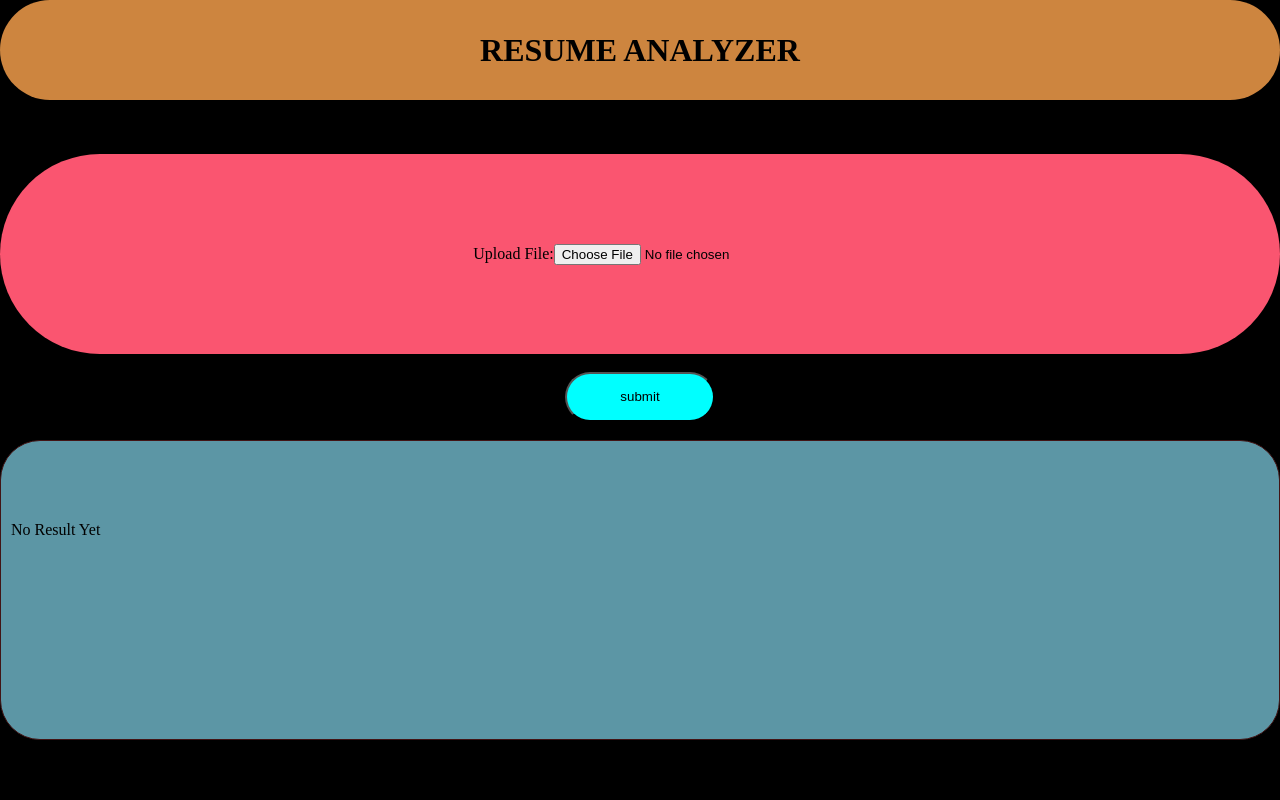
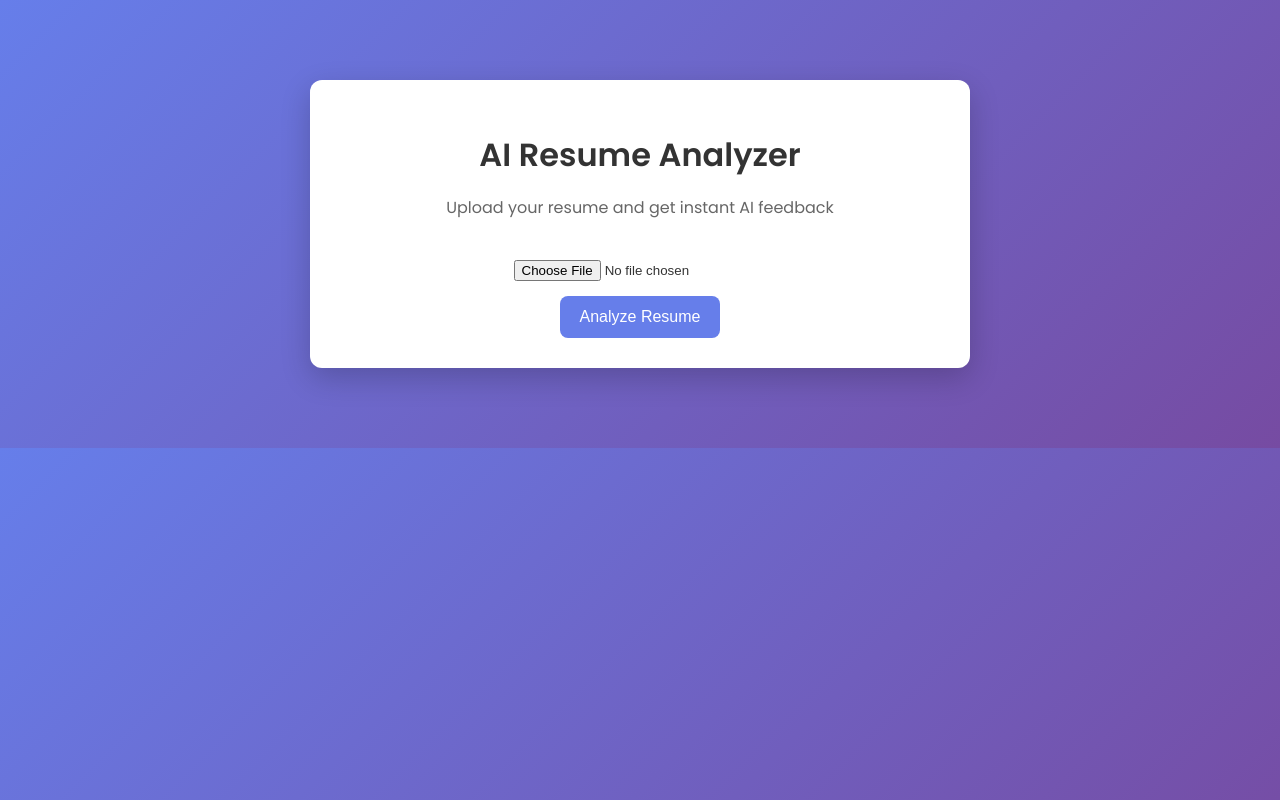
Before and after one commit to sanjaypoojary56-art/Project_1, a Flask app: page / in a window 1280 px wide. Run offline with Flask 3, Linux system fonts and the light colour scheme.

Commit message:
Update index.html

```diff
--- a/templates/index.html
+++ b/templates/index.html
@@ -1,112 +1,100 @@
 <!DOCTYPE html>
 <html lang="en">
 <head>
-    <meta charset="UTF-8">
-    <meta name="viewport" content="width=device-width, initial-scale=1.0">
-    <title>Document</title>
-    <style>
-        body
-        {
-            margin: 0;
-            padding: 0;
-            overflow-x: hidden;
-            background-color: black;
-            align-items: center;
-            display: block;
-            align-items: center;
+<meta charset="UTF-8">
+<title>AI Resume Analyzer</title>
 
-        }
-        .title1
-        {
-           width: divice-width;
-           height: 100px;
-           border-radius: 350px;
-           background-color: peru;
-           align-items: center;
-           text-align: center;
-           display: flex;
-           justify-content: center;
+<link href="https://fonts.googleapis.com/css2?family=Poppins:wght@300;400;600&display=swap" rel="stylesheet">
 
-        }
-        .in
-        {
-            align-items: center;
-            width: divice-width;
-           height: 200px;
-           border-radius: 350px;
-           background-color: rgb(250, 85, 112);
-           text-align: center;
-           display: flex;
-           justify-content: center;
-        }
-        .label
-        {
-            width: 50px;
-           height: 40px;
-           border-radius: 30px;
-        }
+<style>
+body {
+    font-family: 'Poppins', sans-serif;
+    background: linear-gradient(135deg, #667eea, #764ba2);
+    margin: 0;
+    color: #333;
+}
 
-        .mybt
-        {
-            text-align: center;
-             width: 150px;
-           height: 50px;
-           border-radius: 30px;
-           display: flex;
-           justify-self: center;
-           justify-content: center;
-           cursor: pointer;
-           padding: 15px;
-           background-color: aqua;
-        }
-        .out{
-           width: device-width;          /* IMPORTANT: use viewport width */
-    max-width: 9000px;
-    height: 300px;
-    border-radius: 40px;
-            background: #5c96a5;
-    padding: 10px;
-    border: 1px solid #421414;
+.container {
+    max-width: 600px;
+    margin: 80px auto;
+    background: white;
+    padding: 30px;
+    border-radius: 12px;
+    box-shadow: 0 10px 30px rgba(0,0,0,0.2);
+    text-align: center;
+}
 
-    box-sizing: border-box;
+h1 {
+    margin-bottom: 10px;
+}
 
-    overflow-y: auto;
-    overflow-x: hidden;
+p {
+    color: #666;
+    margin-bottom: 25px;
+}
 
+input[type="file"] {
+    margin: 15px 0;
+}
+
+button {
+    background: #667eea;
+    color: white;
+    border: none;
+    padding: 12px 20px;
+    border-radius: 8px;
+    font-size: 16px;
+    cursor: pointer;
+    transition: 0.3s;
+}
+
+button:hover {
+    background: #5a67d8;
+    transform: scale(1.05);
+}
+
+.result {
+    margin-top: 30px;
+    padding: 20px;
+    background: #f4f6ff;
+    border-left: 5px solid #667eea;
+    border-radius: 8px;
+    text-align: left;
     white-space: pre-wrap;
-    word-break: break-word;
-    overflow-wrap: anywhere;
+}
 
-    display: block;
-        }
+.loader {
+    display: none;
+    margin-top: 15px;
+}
+</style>
+</head>
 
-    </style>
-</head>
 <body>
-    <form method="POST" enctype="multipart/form-data">
-        <div class="title1">
-            <h1>RESUME ANALYZER</h1>
-        </div>
-        <br>
 
-            <br>
-             <br>
-             <div class="in">
-                <label class="lable">Upload File:</label>
-                <input class="inpu" type="file" name="resume" placeholder="choose file">
-             </div>
-             <br>
-             <button class="mybt" type="submit">submit</button>
-             <br>
-             <div class="out">
-                {% if result %}
-                    <h3>AI Feedback:</h3>
-                    <p>{{result}}</p>
-                {% else %}
-                    <p>No Result Yet</p>
-                {% endif %}
-             </div>
+<div class="container">
+    <h1>AI Resume Analyzer</h1>
+    <p>Upload your resume and get instant AI feedback</p>
 
+    <form method="POST" enctype="multipart/form-data" onsubmit="showLoader()">
+        <input type="file" name="resume" placeholder="Choose a File" required><br>
+        <button type="submit">Analyze Resume</button>
     </form>
+
+    <div class="loader" id="loader">Analyzing...</div>
+
+    {% if result %}
+    <div class="result">
+        {{ result }}
+    </div>
+    {% endif %}
+</div>
+
+<script>
+function showLoader() {
+    document.getElementById("loader").style.display = "block";
+}
+</script>
+
 </body>
 </html>
```
